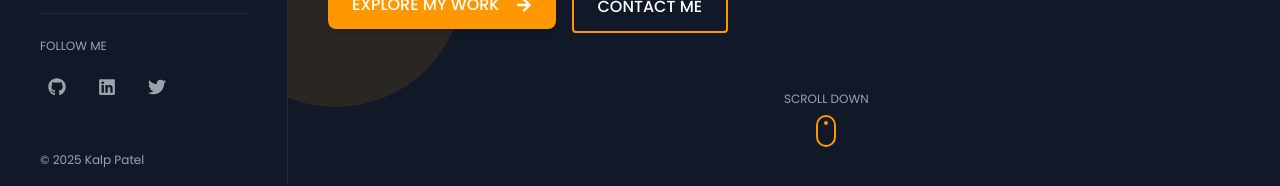
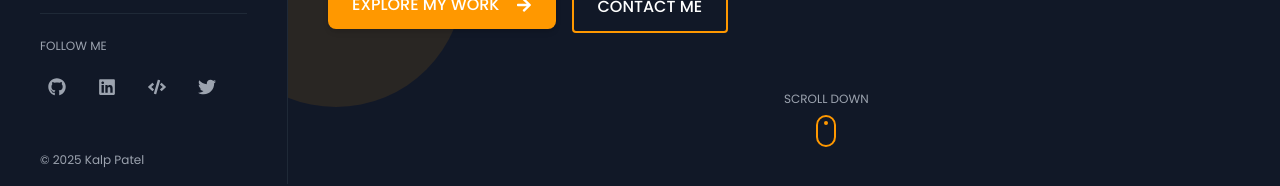
Before and after one commit to kalp-cg/kalp-portfolio, a React (Vite) app: page / in a window 1280 px wide. Shown: the part 616-802 px from the top of the page. Built offline with nearby package versions, Linux system fonts and the light colour scheme.

Commit message:
add live linkes like leetcode  and change in css properties

```diff
--- a/src/Sidebar.jsx
+++ b/src/Sidebar.jsx
@@ -1,7 +1,8 @@
+// Sidebar.jsx
 import React from 'react';
 import { NavLink, useLocation } from 'react-router-dom';
 import { motion } from 'framer-motion';
-import { FaHome, FaUser, FaGraduationCap, FaBriefcase, FaEnvelope, FaRss, FaGithub, FaLinkedin,  FaTwitter } from 'react-icons/fa';
+import { FaHome, FaUser, FaGraduationCap, FaBriefcase, FaEnvelope, FaRss, FaGithub, FaLinkedin, FaTwitter, FaCode } from 'react-icons/fa';
 import { useTheme } from './context/ThemeContext';
 import Logo from './components/shared/Logo';
 
@@ -21,22 +22,24 @@ const Sidebar = ({ isMobileNavOpen, setIsMobileNavOpen, handleNavigation }) => {
   const socialLinks = [
     { icon: <FaGithub />, url: 'https://github.com/kalp-cg', label: 'GitHub' },
     { icon: <FaLinkedin />, url: 'https://www.linkedin.com/in/kalp-patel-/', label: 'LinkedIn' },
+    { icon: <FaCode />, url: 'https://leetcode.com/u/kalp-cg/', label: 'LeetCode' },
     { icon: <FaTwitter />, url: 'https://x.com/patel_kalp92111', label: 'Twitter' },
   ];
 
-
   const sidebarVariants = {
-    hidden: { x: '-100%' },
+    hidden: { x: '-100%', opacity: 0 },
     visible: {
       x: 0,
+      opacity: 1,
       transition: {
         type: 'spring',
         stiffness: 300,
         damping: 30,
-        when: "beforeChildren",
-        staggerChildren: 0.1
-      }
+        when: 'beforeChildren',
+        staggerChildren: 0.1,
+      },
     },
+    exit: { x: '-100%', opacity: 0, transition: { duration: 0.3 } },
   };
 
   const childVariants = {
@@ -44,8 +47,8 @@ const Sidebar = ({ isMobileNavOpen, setIsMobileNavOpen, handleNavigation }) => {
     visible: {
       opacity: 1,
       x: 0,
-      transition: { type: 'spring', stiffness: 300 }
-    }
+      transition: { type: 'spring', stiffness: 300, duration: 0.3 },
+    },
   };
 
   const menuItemVariants = {
@@ -53,16 +56,16 @@ const Sidebar = ({ isMobileNavOpen, setIsMobileNavOpen, handleNavigation }) => {
       scale: 1.05,
       x: 8,
       color: 'var(--color-primary)',
-      transition: { type: 'spring', stiffness: 400, damping: 10 }
-    }
+      transition: { type: 'spring', stiffness: 400, damping: 10 },
+    },
   };
 
   const socialIconVariants = {
     hover: {
       scale: 1.2,
       color: 'var(--color-primary)',
-      transition: { type: 'spring', stiffness: 400, damping: 10 }
-    }
+      transition: { type: 'spring', stiffness: 400, damping: 10 },
+    },
   };
 
   return (
@@ -71,8 +74,9 @@ const Sidebar = ({ isMobileNavOpen, setIsMobileNavOpen, handleNavigation }) => {
       <motion.aside
         initial="hidden"
         animate="visible"
+        exit="exit"
         variants={sidebarVariants}
-        className={`fixed top-0 left-0 w-20 lg:w-72 h-full z-30 hidden md:flex flex-col
+        className={`fixed top-0 left-0 w-20 lg:w-72 h-full z-[100] hidden md:flex flex-col will-change-transform
           ${theme === 'dark'
             ? 'bg-gray-900 border-r border-gray-800'
             : 'bg-white shadow-lg border-r border-gray-100'}`}
@@ -167,7 +171,7 @@ const Sidebar = ({ isMobileNavOpen, setIsMobileNavOpen, handleNavigation }) => {
         initial={{ opacity: 0 }}
         animate={{ opacity: isMobileNavOpen ? 0.7 : 0 }}
         transition={{ duration: 0.3 }}
-        className={`fixed inset-0 bg-black z-40 backdrop-blur-sm ${isMobileNavOpen ? 'block' : 'pointer-events-none'}`}
+        className={`fixed inset-0 bg-black z-[90] backdrop-blur-sm ${isMobileNavOpen ? 'block pointer-events-auto' : 'pointer-events-none'}`}
         onClick={() => setIsMobileNavOpen(false)}
       ></motion.div>
 
@@ -176,10 +180,11 @@ const Sidebar = ({ isMobileNavOpen, setIsMobileNavOpen, handleNavigation }) => {
         initial={{ x: '-100%', opacity: 0 }}
         animate={{
           x: isMobileNavOpen ? 0 : '-100%',
-          opacity: isMobileNavOpen ? 1 : 0
+          opacity: isMobileNavOpen ? 1 : 0,
         }}
-        transition={{ type: 'spring', damping: 25 }}
-        className={`fixed top-0 left-0 w-72 h-full z-50 overflow-y-auto
+        exit={{ x: '-100%', opacity: 0 }}
+        transition={{ type: 'spring', damping: 25, stiffness: 200 }}
+        className={`fixed top-0 left-0 w-72 h-full z-[110] overflow-y-auto will-change-transform
           ${theme === 'dark' ? 'bg-gray-900' : 'bg-white'} shadow-2xl md:hidden`}
       >
         <div className="flex flex-col h-full">
```
